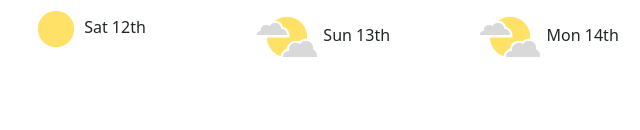
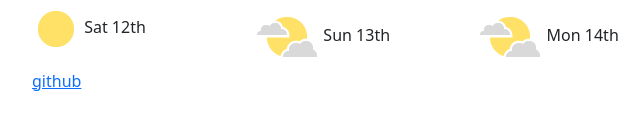
Before and after one commit to bladubla/Weather-App, a plain HTML site: page index.html in a window 1280 px wide. Shown: the part 172-302 px from the top of the page, 50-690 px from the left. Drawn offline with nearby package versions, Linux system fonts and the light colour scheme.

Commit message:
added link

```diff
--- a/index.html
+++ b/index.html
@@ -57,6 +57,7 @@
      </div>
     </div>
   </div>
+  <a href="https://github.com/bladubla/Weather-App.git"> github</a>
     <script src="src/index.js"></script>
   </body>
 </html>
```
